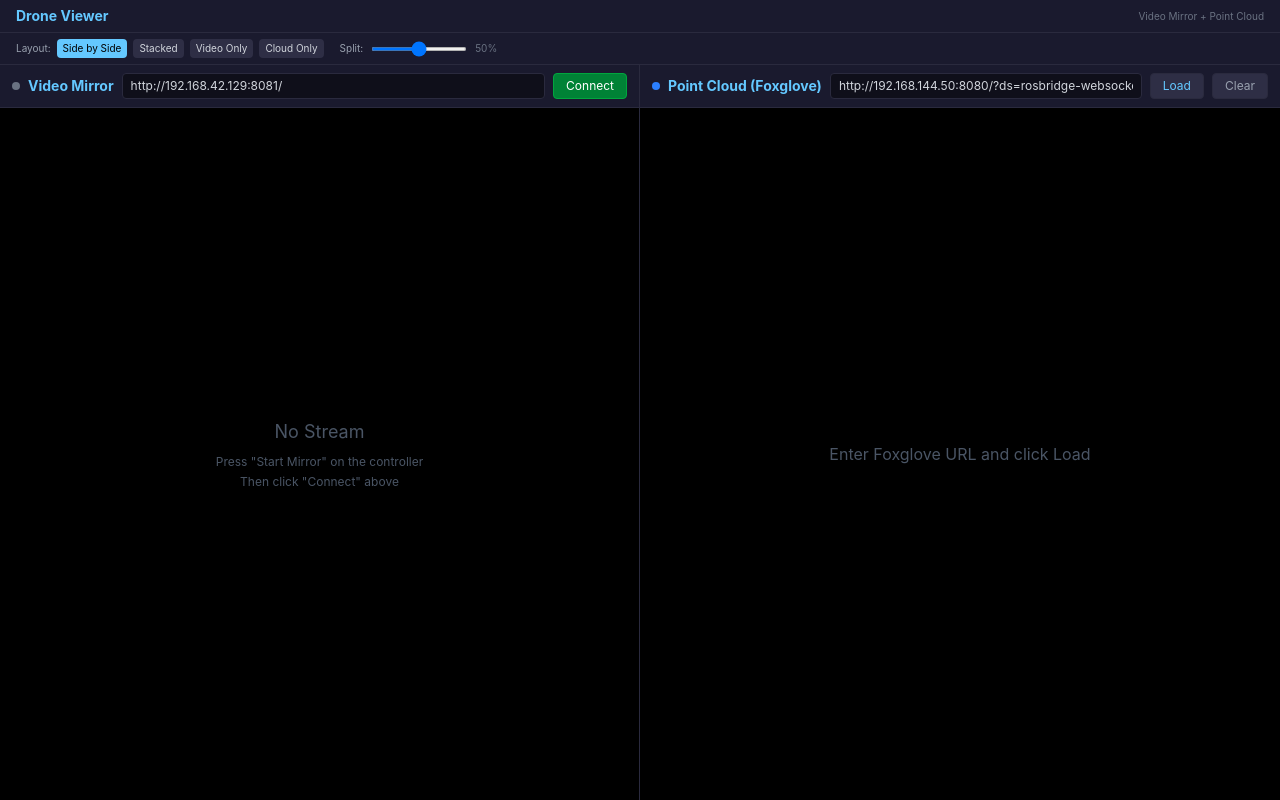
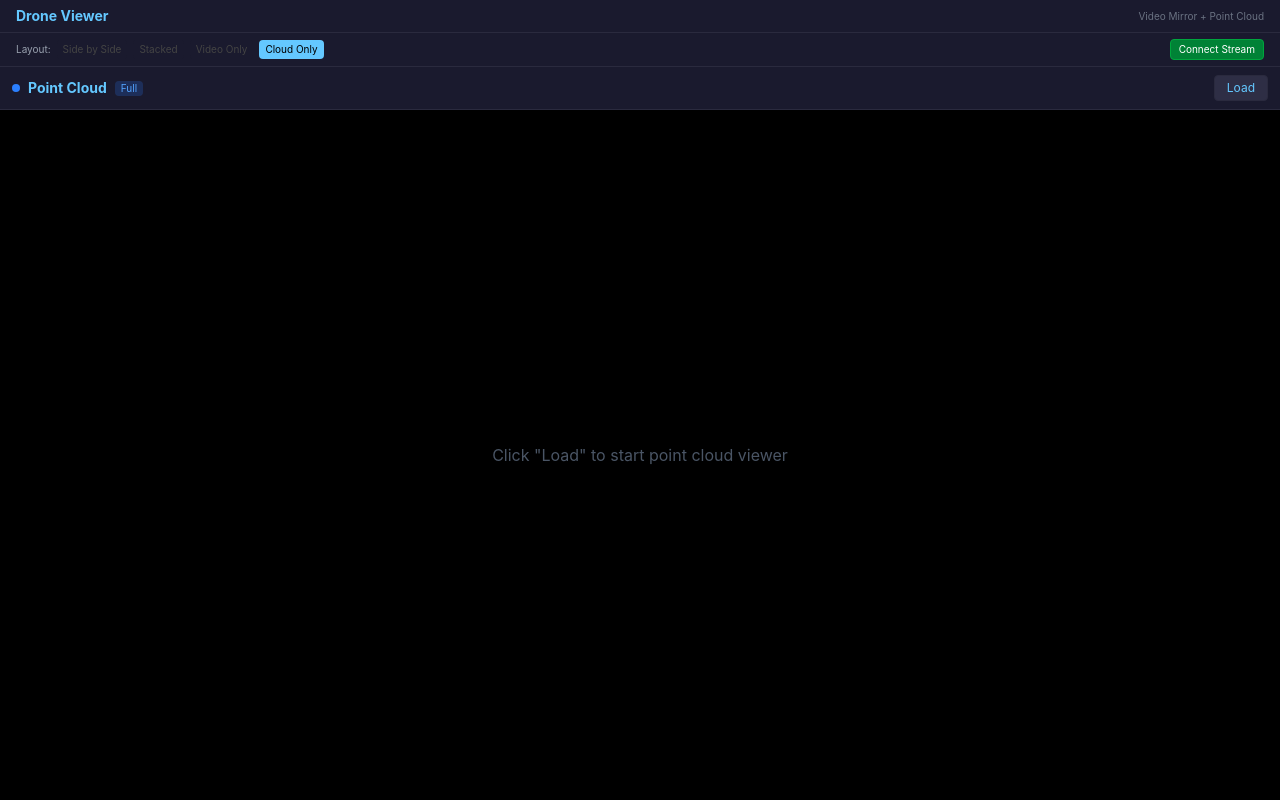
Before and after one commit to saurabh-bhandari18/drone-viewer-tauri, a React (Vite) app: page / in a window 1280 px wide. Both pictures are taken after a click on the button "Clear". Built offline with nearby package versions, Linux system fonts and the light colour scheme.

Commit message:
point 3: manual connect, dual foxglove, greyed buttons, no refresh, production URLs

```diff
--- a/src/App.tsx
+++ b/src/App.tsx
@@ -1,14 +1,38 @@
 import { useState } from "react";
 import "./App.css";
 
-const DEFAULT_STREAM_URL = "http://192.168.42.129:8081/";
-const DEFAULT_FOXGLOVE_URL =
-  "http://192.168.144.50:8080/?ds=rosbridge-websocket&ds.url=ws%3A%2F%2F192.168.144.50%3A9090";
+// ===== CONFIGURATION =====
+const DEFAULT_STREAM_URL = "http://192.168.42.129:8081/stream";
 
-function StreamPanel() {
+const FOXGLOVE_HOST = "192.168.144.50";
+const FOXGLOVE_WIDE = `http://${FOXGLOVE_HOST}:8080/?ds=rosbridge-websocket&ds.url=ws%3A%2F%2F${FOXGLOVE_HOST}%3A9090`;
+const FOXGLOVE_NARROW = `http://${FOXGLOVE_HOST}:8082/?ds=rosbridge-websocket&ds.url=ws%3A%2F%2F${FOXGLOVE_HOST}%3A9090`;
+
+const NARROW_THRESHOLD = 46;
+// ==========================
+
+function StreamPanel({
+  onConnect,
+  onDisconnect,
+}: {
+  onConnect: () => void;
+  onDisconnect: () => void;
+}) {
   const [url, setUrl] = useState(DEFAULT_STREAM_URL);
   const [activeUrl, setActiveUrl] = useState("");
   const [connected, setConnected] = useState(false);
+
+  const handleConnect = () => {
+    setActiveUrl(url);
+    setConnected(true);
+    onConnect();
+  };
+
+  const handleDisconnect = () => {
+    setActiveUrl("");
+    setConnected(false);
+    onDisconnect();
+  };
 
   return (
     <div className="flex flex-col h-full overflow-hidden">
@@ -20,18 +44,18 @@ function StreamPanel() {
           value={url}
           onChange={(e) => setUrl(e.target.value)}
           className="flex-1 min-w-0 bg-[#0f0f1a] border border-[#2a2a3e] rounded px-2 py-1 text-xs text-gray-300 focus:border-[#64c8ff] outline-none"
-          placeholder="http://<controller-ip>:8081/"
+          placeholder="http://<controller-ip>:8081/stream"
         />
         {!connected ? (
           <button
-            onClick={() => { setActiveUrl(url); setConnected(true); }}
+            onClick={handleConnect}
             className="px-3 py-1 bg-green-700 border border-green-600 rounded text-xs text-white hover:bg-green-600 transition shrink-0"
           >
             Connect
           </button>
         ) : (
           <button
-            onClick={() => { setActiveUrl(""); setConnected(false); }}
+            onClick={handleDisconnect}
             className="px-3 py-1 bg-red-700 border border-red-600 rounded text-xs text-white hover:bg-red-600 transition shrink-0"
           >
             Disconnect
@@ -53,40 +77,55 @@ function StreamPanel() {
   );
 }
 
-function FoxglovePanel() {
-  const [url, setUrl] = useState(DEFAULT_FOXGLOVE_URL);
-  const [activeUrl, setActiveUrl] = useState(DEFAULT_FOXGLOVE_URL);
+function FoxglovePanel({ foxgloveSpace }: { foxgloveSpace: number }) {
+  const [loaded, setLoaded] = useState(true);
+  const isNarrow = foxgloveSpace < NARROW_THRESHOLD;
 
   return (
     <div className="flex flex-col h-full overflow-hidden">
       <div className="flex items-center gap-2 px-3 py-2 bg-[#1a1a2e] border-b border-[#2a2a3e] shrink-0">
         <span className="w-2 h-2 rounded-full bg-blue-500 shrink-0" />
-        <span className="text-sm font-bold text-[#64c8ff] shrink-0">Point Cloud (Foxglove)</span>
-        <input
-          type="text"
-          value={url}
-          onChange={(e) => setUrl(e.target.value)}
-          className="flex-1 min-w-0 bg-[#0f0f1a] border border-[#2a2a3e] rounded px-2 py-1 text-xs text-gray-300 focus:border-[#64c8ff] outline-none"
-        />
+        <span className="text-sm font-bold text-[#64c8ff] shrink-0">Point Cloud</span>
+        <span className={`text-[10px] px-1.5 rounded shrink-0 ${
+          isNarrow ? "bg-yellow-500/20 text-yellow-400" : "bg-blue-500/20 text-blue-400"
+        }`}>
+          {isNarrow ? "Compact" : "Full"}
+        </span>
+        {loaded ? (
           <button
-          onClick={() => setActiveUrl(url)}
-          className="px-3 py-1 bg-[#2e2e45] border border-[#2a2a3e] rounded text-xs text-[#64c8ff] hover:bg-[#2a2a3e] transition shrink-0"
+            onClick={() => setLoaded(false)}
+            className="ml-auto px-3 py-1 bg-[#2e2e45] border border-[#2a2a3e] rounded text-xs text-gray-400 hover:bg-[#2a2a3e] transition shrink-0"
+          >
+            Clear
+          </button>
+        ) : (
+          <button
+            onClick={() => setLoaded(true)}
+            className="ml-auto px-3 py-1 bg-[#2e2e45] border border-[#2a2a3e] rounded text-xs text-[#64c8ff] hover:bg-[#2a2a3e] transition shrink-0"
           >
             Load
           </button>
-        <button
-          onClick={() => setActiveUrl("")}
-          className="px-3 py-1 bg-[#2e2e45] border border-[#2a2a3e] rounded text-xs text-gray-400 hover:bg-[#2a2a3e] transition shrink-0"
-        >
-          Clear
-        </button>
+        )}
       </div>
-      <div className="flex-1 bg-black overflow-hidden min-h-0">
-        {activeUrl ? (
-          <iframe src={activeUrl} scrolling="no" />
+      <div className="flex-1 bg-black overflow-hidden min-h-0 relative">
+        {loaded ? (
+          <>
+            <iframe
+              src={FOXGLOVE_WIDE}
+              scrolling="no"
+              className="absolute inset-0"
+              style={{ display: !isNarrow ? "block" : "none" }}
+            />
+            <iframe
+              src={FOXGLOVE_NARROW}
+              scrolling="no"
+              className="absolute inset-0"
+              style={{ display: isNarrow ? "block" : "none" }}
+            />
+          </>
         ) : (
           <div className="flex items-center justify-center h-full text-gray-600">
-            Enter Foxglove URL and click Load
+            Click "Load" to start point cloud viewer
           </div>
         )}
       </div>
@@ -101,11 +140,15 @@ function SettingsBar({
   onSplitChange,
   layout,
   onLayoutChange,
+  streaming,
+  onConnect,
 }: {
   split: number;
   onSplitChange: (v: number) => void;
   layout: Layout;
   onLayoutChange: (l: Layout) => void;
+  streaming: boolean;
+  onConnect: () => void;
 }) {
   const layouts: { key: Layout; label: string }[] = [
     { key: "side", label: "Side by Side" },
@@ -114,24 +157,33 @@ function SettingsBar({
     { key: "cloud", label: "Cloud Only" },
   ];
 
+  const needsStream = (key: Layout) => key === "side" || key === "stack" || key === "video";
+
   return (
     <div className="flex items-center gap-4 px-4 py-1.5 bg-[#1a1a2e] border-b border-[#2a2a3e] shrink-0">
       <div className="flex items-center gap-1.5">
         <span className="text-[10px] text-gray-400">Layout:</span>
-        {layouts.map(({ key, label }) => (
+        {layouts.map(({ key, label }) => {
+          const disabled = !streaming && needsStream(key);
+          return (
             <button
               key={key}
-            onClick={() => onLayoutChange(key)}
-            className={`px-1.5 py-0.5 rounded text-[10px] ${
-              layout === key ? "bg-[#64c8ff] text-black" : "bg-[#2e2e45] text-gray-300"
+              onClick={() => !disabled && onLayoutChange(key)}
+              className={`px-1.5 py-0.5 rounded text-[10px] transition ${
+                disabled
+                  ? "bg-[#1a1a2e] text-[#444] cursor-not-allowed"
+                  : layout === key
+                    ? "bg-[#64c8ff] text-black"
+                    : "bg-[#2e2e45] text-gray-300"
               }`}
             >
               {label}
             </button>
-        ))}
+          );
+        })}
       </div>
 
-      {(layout === "side" || layout === "stack") && (
+      {streaming && (layout === "side" || layout === "stack") && (
         <div className="flex items-center gap-2">
           <span className="text-[10px] text-gray-400">Split:</span>
           <input
@@ -145,48 +197,83 @@ function SettingsBar({
           <span className="text-[10px] text-gray-500">{split}%</span>
         </div>
       )}
+
+      {streaming ? (
+        <span className="ml-auto text-[10px] text-green-400 flex items-center gap-1">
+          <span className="w-1.5 h-1.5 rounded-full bg-green-500 animate-pulse" />
+          Stream Active
+        </span>
+      ) : (
+        <button
+          onClick={onConnect}
+          className="ml-auto px-2 py-0.5 bg-green-700 border border-green-600 rounded text-[10px] text-white hover:bg-green-600 transition"
+        >
+          Connect Stream
+        </button>
+      )}
     </div>
   );
 }
 
 function App() {
   const [split, setSplit] = useState(50);
-  const [layout, setLayout] = useState<Layout>("side");
+  const [layout, setLayout] = useState<Layout>("cloud");
+  const [streaming, setStreaming] = useState(false);
 
-  const showVideo = layout !== "cloud";
+  const handleStreamConnect = () => {
+    setStreaming(true);
+    setLayout("side");
+    setSplit(50);
+  };
+
+  const handleStreamDisconnect = () => {
+    setStreaming(false);
+    setLayout("cloud");
+  };
+
+  const showVideo = streaming && layout !== "cloud";
   const showCloud = layout !== "video";
   const isStacked = layout === "stack";
+  const foxgloveSpace = showVideo && showCloud ? (100 - split) : showCloud ? 100 : 0;
 
   return (
     <div className="flex flex-col h-screen bg-[#0f0f1a] overflow-hidden">
-      {/* Title bar */}
       <div className="flex items-center justify-between px-4 py-1.5 bg-[#1a1a2e] border-b border-[#2a2a3e] shrink-0">
         <h1 className="text-sm font-bold text-[#64c8ff]">Drone Viewer</h1>
         <span className="text-[10px] text-gray-500">Video Mirror + Point Cloud</span>
       </div>
 
-      {/* Settings bar */}
-      <SettingsBar split={split} onSplitChange={setSplit} layout={layout} onLayoutChange={setLayout} />
+      <SettingsBar
+        split={split}
+        onSplitChange={setSplit}
+        layout={layout}
+        onLayoutChange={setLayout}
+        streaming={streaming}
+        onConnect={handleStreamConnect}
+      />
 
-      {/* Content */}
       <div className={`flex-1 flex ${isStacked ? "flex-col" : "flex-row"} overflow-hidden min-h-0`}>
-        {showVideo && (
+        {/* Stream panel — always mounted, hidden with display:none */}
         <div
-            style={{ [isStacked ? "height" : "width"]: !showCloud ? "100%" : `${split}%` }}
+          style={{
+            [isStacked ? "height" : "width"]: !showCloud ? "100%" : `${split}%`,
+            display: showVideo ? "flex" : "none",
+          }}
           className="flex flex-col border-r border-[#2a2a3e] overflow-hidden min-h-0 min-w-0"
         >
-            <StreamPanel />
+          <StreamPanel onConnect={handleStreamConnect} onDisconnect={handleStreamDisconnect} />
         </div>
-        )}
 
-        {showCloud && (
+        {/* Foxglove panel — always mounted, hidden with display:none */}
         <div
-            style={{ [isStacked ? "height" : "width"]: !showVideo ? "100%" : `${100 - split}%` }}
+          style={{
+            [isStacked ? "height" : "width"]: !showVideo ? "100%" : `${100 - split}%`,
+            display: showCloud ? "flex" : "none",
+          }}
           className="flex flex-col overflow-hidden min-h-0 min-w-0"
         >
-            <FoxglovePanel />
+          <FoxglovePanel foxgloveSpace={foxgloveSpace} />
         </div>
-        )}
       </div>
     </div>
   );
```
Lines whose indentation alone changed are shown as unchanged.
